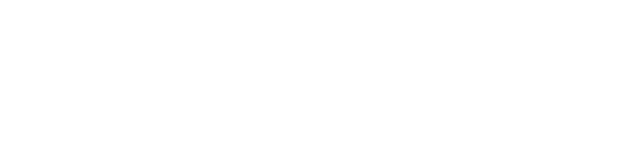
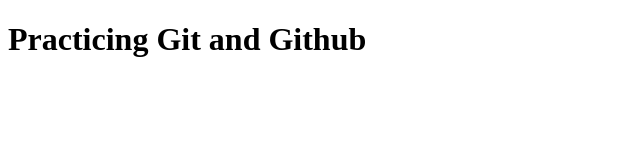
Before and after one commit to nasim8382/practicing_git-github, a plain HTML site: page index.html in a window 1280 px wide. Shown: the whole page, without its empty margins (0-640 px from the left). Drawn offline with Linux system fonts and the light colour scheme.

Commit message:
Heading added

```diff
--- a/index.html
+++ b/index.html
@@ -6,6 +6,6 @@
     <title>Git&Github</title>
 </head>
 <body>
-
+    <h1>Practicing Git and Github</h1>
 </body>
 </html>
```
